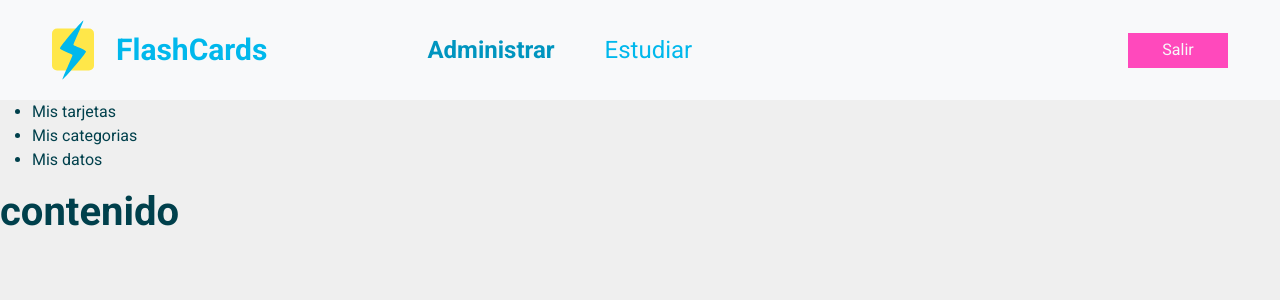
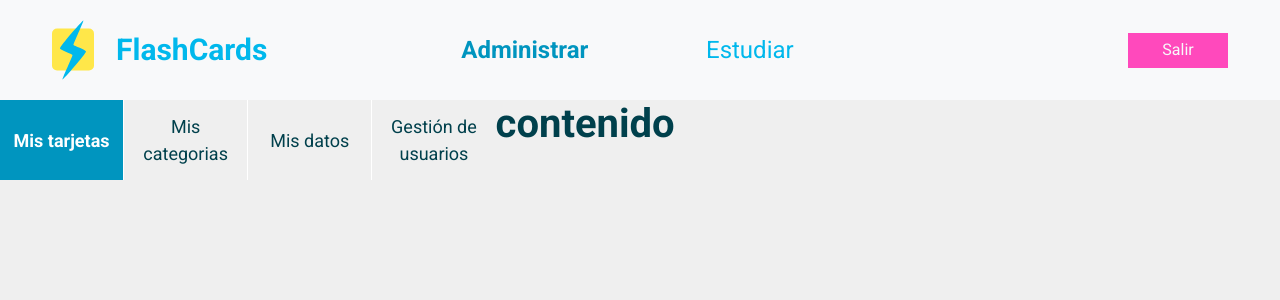
Before and after one commit to niltonsjr/flashcards, a React (Create React App) app in the folder frontend/: page /admin in a window 1280 px wide. Shown: the top 300 px of the page. Built offline with nearby package versions, Linux system fonts and the light colour scheme.

Commit message:
Adicionando admin navbar y estilizando en tamaño 400px

```diff
--- a/frontend/src/pages/Admin/Navbar/index.tsx
+++ b/frontend/src/pages/Admin/Navbar/index.tsx
@@ -2,11 +2,28 @@ import "./styles.css";
 
 const Navbar = () => {
   return (
-    <nav>
+    <nav className="admin-nav-container">
       <ul>
-        <li>Mis tarjetas</li>
-        <li>Mis categorias</li>
-        <li>Mis datos</li>
+        <li>
+          <a href="link" className="admin-nav-item active">
+            <p>Mis tarjetas</p>
+          </a>
+        </li>
+        <li>
+          <a href="link" className="admin-nav-item">
+            <p>Mis categorias</p>
+          </a>
+        </li>
+        <li>
+          <a href="link" className="admin-nav-item">
+            <p>Mis datos</p>
+          </a>
+        </li>
+        <li>
+          <a href="link" className="admin-nav-item">
+            <p>Gestión de usuarios</p>
+          </a>
+        </li>
       </ul>
     </nav>
   );
--- a/frontend/src/pages/Admin/Navbar/styles.css
+++ b/frontend/src/pages/Admin/Navbar/styles.css
@@ -0,0 +1,42 @@
+ul {
+  display: flex;
+  justify-content: space-around;
+  list-style-type: none;
+  margin: 0;
+  padding: 0;
+  min-width: 400px;
+}
+
+.admin-nav-container {
+  background-color: #efefef;
+}
+
+.admin-nav-item {
+  display: flex;
+  justify-content: center;
+  align-items: center;
+  text-align: center;
+  padding: 0 5px;
+  font-size: 18px;
+  font-weight: 500;
+  color: #00404c;
+  height: 80px;
+}
+
+.admin-nav-item.active {
+  background: #0095bf;
+  font-weight: bold;
+  font-size: 18px;
+  color: #ffffff;
+}
+
+.admin-nav-item p {
+  margin: 0;
+}
+
+.admin-nav-container li {
+  width: 100%;
+}
+.admin-nav-container li:not(:last-child) {
+  border-right: 1px solid #fff;
+}
--- a/frontend/src/pages/Admin/styles.css
+++ b/frontend/src/pages/Admin/styles.css
@@ -0,0 +1,14 @@
+.admin-container {
+    display: flex;
+    flex-direction: column;
+}
+
+.admin-content {
+    flex: 1;
+}
+
+@media (min-width: 768px) {
+    .admin-container {
+        flex-direction: row;
+    }
+}
```
